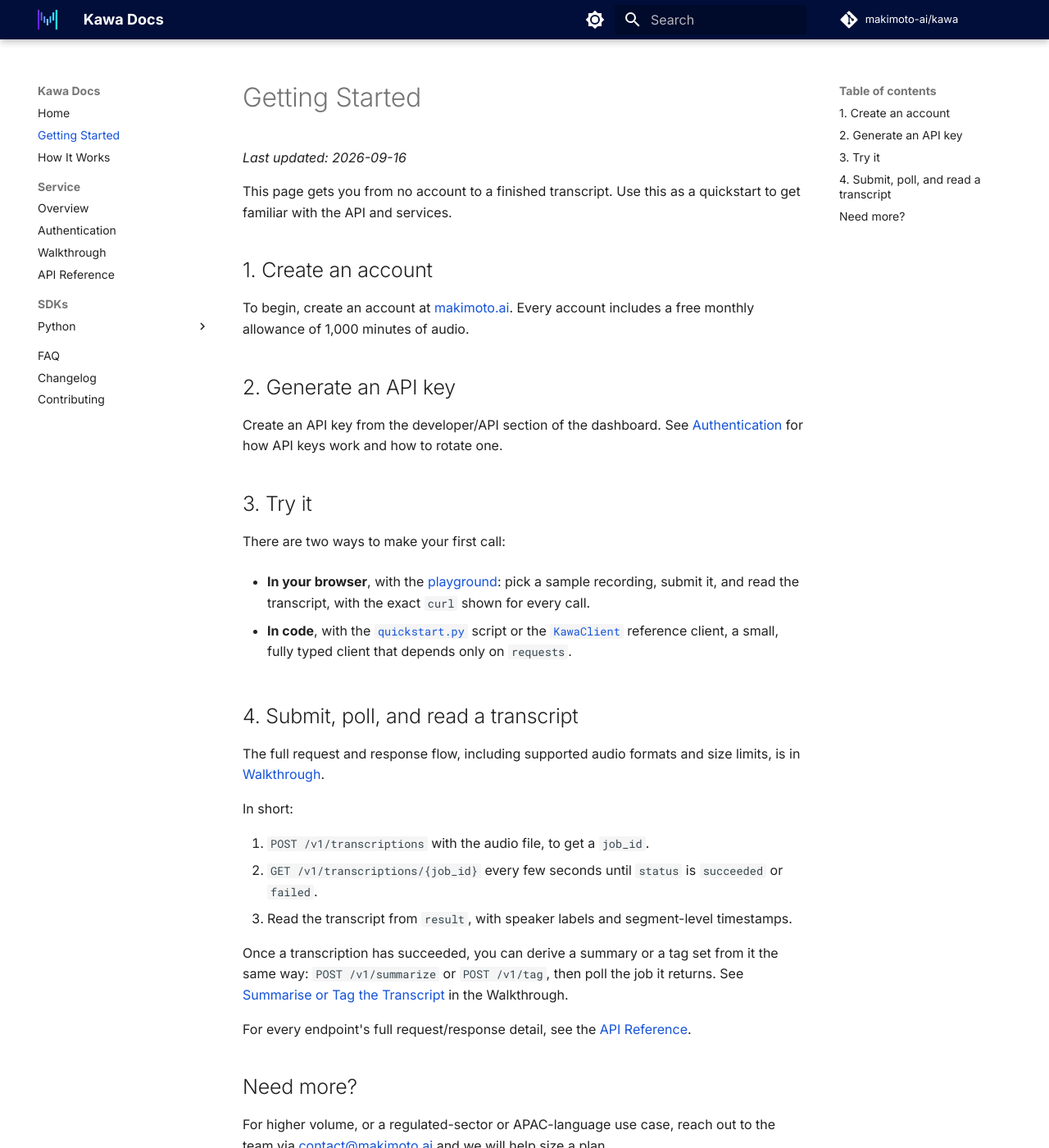
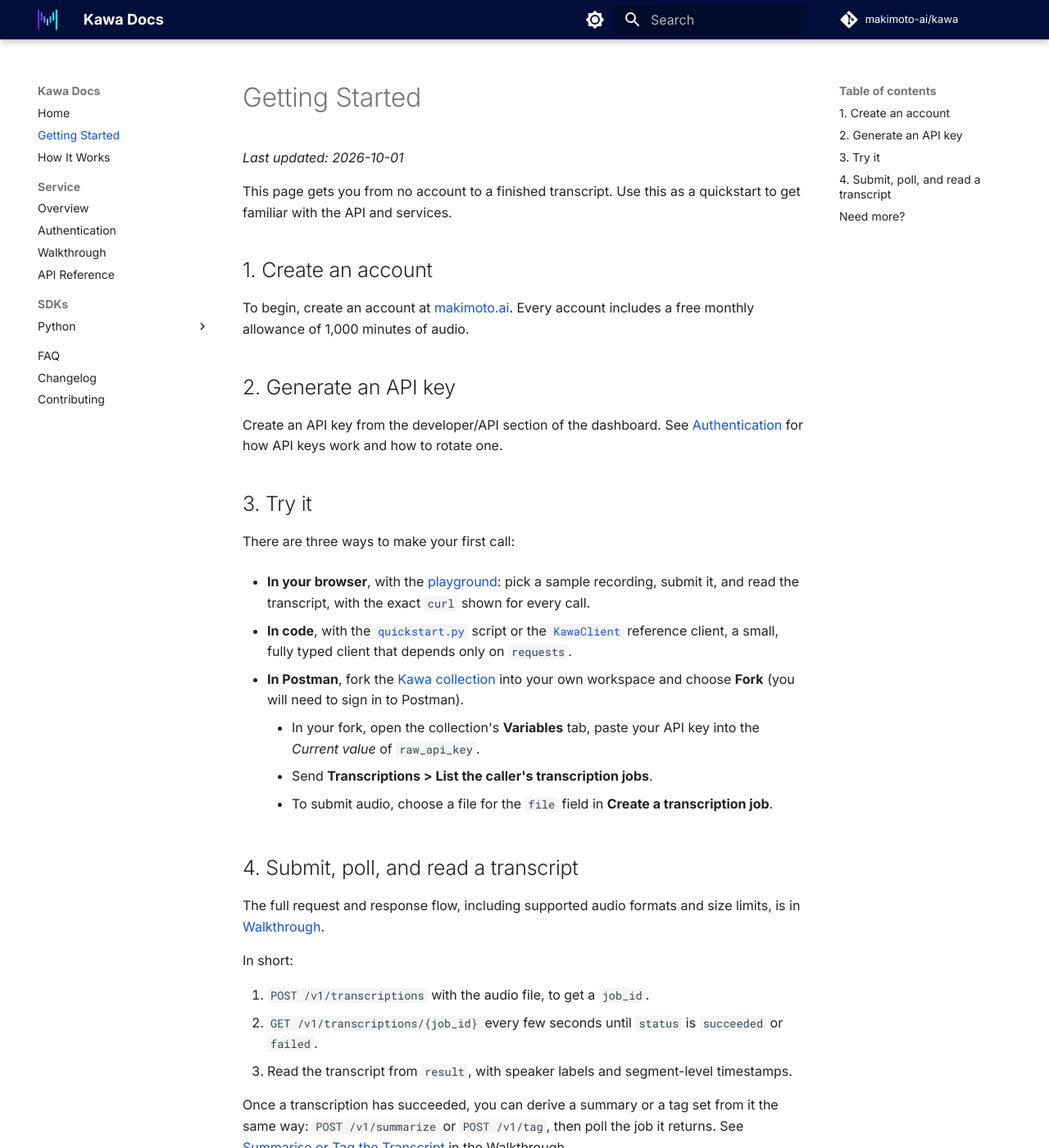
Before and after one commit to makimoto-ai/kawa, an MkDocs documentation site: the page built from docs/getting-started.md, in a window 1280 px wide and 1400 px high. Shown: the whole window at 82% size. Built offline with MkDocs 1.6.1 and Material for MkDocs 9.7.7, drawn with Linux system fonts in a browser that asks for light colours; comment, search, counter and statistics services are not loaded.

Commit message:
feat: added postman fork button (#22)
* feat: new postman badge for forking

* docs: update with references to postman

* fix: removed button

```diff
--- a/docs/getting-started.md
+++ b/docs/getting-started.md
@@ -1,6 +1,6 @@
 # Getting Started
 
-*Last updated: 2026-09-16*
+*Last updated: 2026-10-01*
 
 This page gets you from no account to a finished transcript. Use this as a quickstart to get familiar with the API and services.
 
@@ -14,11 +14,17 @@
 
 ## 3. Try it
 
-There are two ways to make your first call:
+There are three ways to make your first call:
 
 - **In your browser**, with the [playground](https://github.com/makimoto-ai/kawa/tree/main/demo): pick a sample recording, submit it, and read the transcript, with the exact `curl` shown for every call.
 
 - **In code**, with the [`quickstart.py`](https://github.com/makimoto-ai/kawa/blob/main/demo/quickstart.py) script or the [`KawaClient`](https://github.com/makimoto-ai/kawa/blob/main/demo/kawa_client.py) reference client, a small, fully typed client that depends only on `requests`.
+
+- **In Postman**, fork the [Kawa collection](https://www.postman.com/makimoto-ai/makimoto-kawa-api/collection/9muqmgc/makimoto-transcription-api) into your own workspace and choose **Fork** (you will need to sign in to Postman).
+
+    - In your fork, open the collection's **Variables** tab, paste your API key into the *Current value* of `raw_api_key`.
+    - Send **Transcriptions > List the caller's transcription jobs**.
+    - To submit audio, choose a file for the `file` field in **Create a transcription job**.
 
 ## 4. Submit, poll, and read a transcript
 
--- a/mkdocs.yml
+++ b/mkdocs.yml
@@ -64,6 +64,7 @@
 
 exclude_docs: |
   .venv/
+  includes/
 
 extra_css:
   - stylesheets/extra.css
@@ -75,6 +76,9 @@
       permalink: true
   - pymdownx.superfences
   - pymdownx.inlinehilite
+  - pymdownx.snippets:
+      base_path: [docs/includes]
+      check_paths: true
 
 copyright: >-
   Kawa is developed in the open by Makimoto, operated by Makimoto Technology Pte Ltd,
```
Also changed, not shown: README.md (+7 -2 lines), docs/changelog.md (+2 -2 lines), docs/includes/README.md (added, +25 -0 lines), docs/service/api-reference.md (+3 -1 lines).
